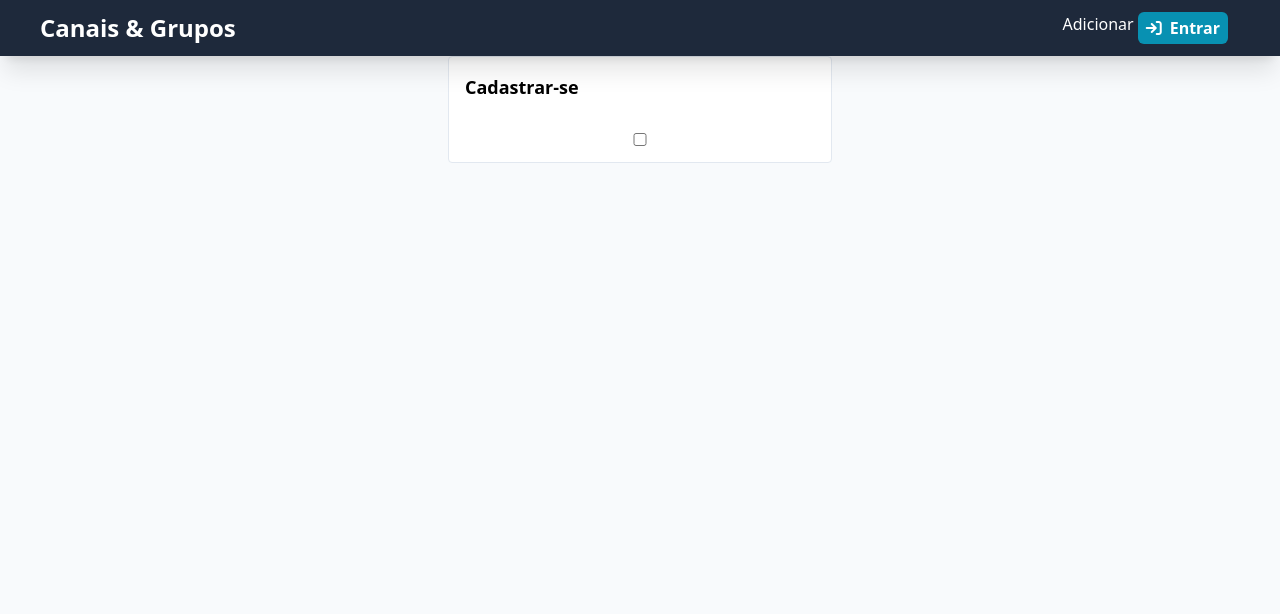
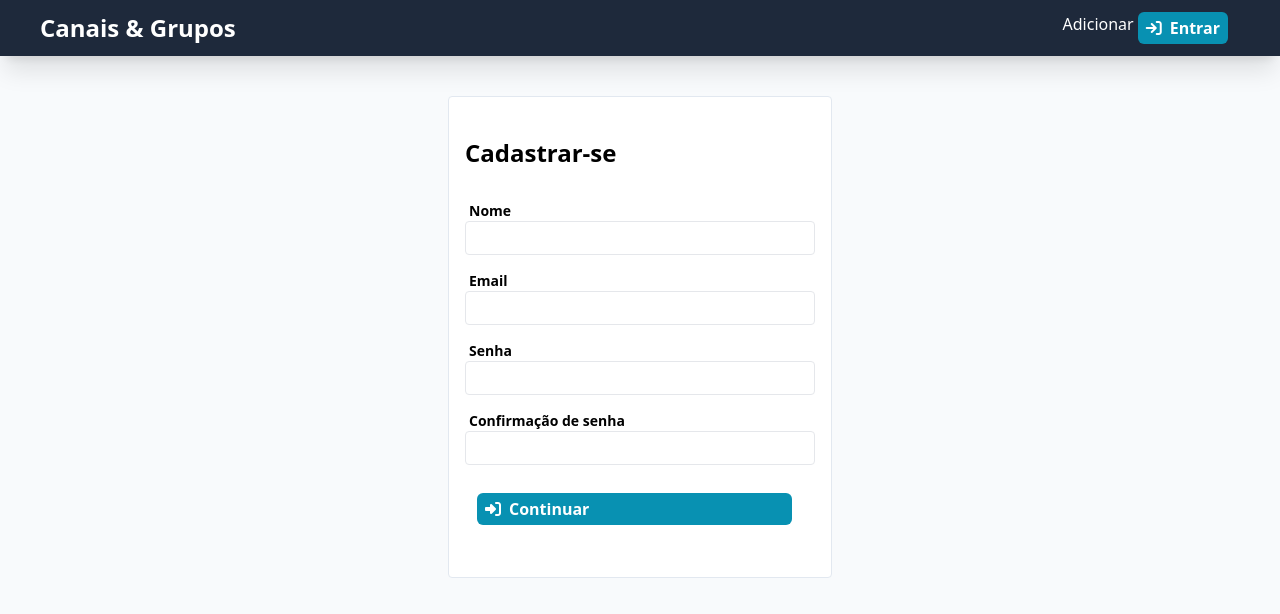
Before and after one commit to gabrielpagotto/canais-e-grupos, a SvelteKit app: page /autenticacao/cadastrar-se in a window 1280 px wide. Shown: the top 614 px of the page. Built offline with nearby package versions, Linux system fonts and the light colour scheme.

Commit message:
Feature: creating the form to create user

```diff
--- a/package.json
+++ b/package.json
@@ -13,6 +13,7 @@
 		"@sveltejs/adapter-auto": "^2.0.0",
 		"@sveltejs/kit": "^1.20.4",
 		"@types/bcrypt": "^5.0.0",
+		"@types/uuid": "^9.0.5",
 		"autoprefixer": "^10.4.16",
 		"postcss": "^8.4.31",
 		"prisma": "^5.4.1",
@@ -26,6 +27,7 @@
 	"type": "module",
 	"dependencies": {
 		"@prisma/client": "^5.4.1",
-		"bcrypt": "^5.1.1"
+		"bcrypt": "^5.1.1",
+		"uuid": "^9.0.1"
 	}
 }
--- a/src/app.css
+++ b/src/app.css
@@ -2,8 +2,8 @@
 @tailwind components;
 @tailwind utilities;
 
-body {
-  @apply bg-teal-400;
+html, body {
+  @apply bg-slate-50;
 }
 
 input, select, textarea {
@@ -19,13 +19,9 @@ label {
 }
 
 .ns-root {
-  @apply bg-slate-50 h-screen;
+  @apply bg-slate-50;
 }
 
 .ns-responsive-grid {
   @apply justify-center grid grid-cols-1 sm:grid-cols-2 md:grid-cols-3 lg:grid-cols-4 xl:grid-cols-5;
 }
-
-.ns-center {
-  @apply flex items-center justify-center;
-}
--- a/src/app.d.ts
+++ b/src/app.d.ts
@@ -7,6 +7,11 @@ declare global {
 		// interface PageData {}
 		// interface Platform {}
 	}
+
+	namespace uuid {
+
+	}
 }
 
+
 export { };
--- a/src/lib/components/form-container.svelte
+++ b/src/lib/components/form-container.svelte
@@ -3,8 +3,8 @@
 </script>
 
 <div
-  class="flex flex-col justify-center bg-white border border-slate-200 w-96 p-4 rounded gap-4"
+  class="flex flex-col justify-center bg-white max-md:bg-slate-50 max-md:border-none border border-slate-200 w-96 p-4 rounded gap-4 py-10"
 >
-  <h1 class="pb-4 font-bold text-lg">{title}</h1>
+  <h1 class="pb-4 font-bold text-2xl">{title}</h1>
   <slot />
 </div>
--- a/src/lib/components/primary-button.svelte
+++ b/src/lib/components/primary-button.svelte
@@ -1,13 +1,14 @@
 <script lang="ts">
   export let href: string | undefined = undefined;
   export let disabled: boolean = false;
+  export let type: "submit" | "button" = "button";
 
   const buttonClassName =
     "flex items-center font-bold gap-2 py-1 px-2 bg-cyan-600 rounded-md hover:bg-cyan-600/90 active:bg-cyan-600/80 disabled:bg-cyan-600/50";
 </script>
 
 {#if !href}
-  <button class={buttonClassName} {disabled}>
+  <button class={buttonClassName} {disabled} {type}>
     <slot />
   </button>
 {:else}
--- /dev/null
+++ b/src/lib/components/text-box.svelte
@@ -0,0 +1,38 @@
+<script lang="ts">
+  import { v4 as uuidv4 } from "uuid";
+
+  export let value: any = "";
+  export let label: string | undefined = undefined;
+  export let id: string = uuidv4();
+  export let placeholder: string | undefined = undefined;
+  export let name: string;
+  export let error: string | undefined | null = undefined;
+  export let type:
+    | "email"
+    | "number"
+    | "password"
+    | "search"
+    | "tel"
+    | "text"
+    | "url" = "text";
+  const inputProperties = { placeholder, type, name };
+  function handleInput(event: InputEvent) {
+    const inputValue = (event.target as HTMLInputElement).value;
+    value = inputValue;
+  }
+</script>
+
+<div class="max-w-full">
+  {#if label}
+    <label for={id} class="ml-1 font-semibold text-sm">{label}</label>
+  {/if}
+  <input
+    class="max-md:py-2 max-md:px-3 w-full text-base"
+    {id}
+    {...inputProperties}
+    bind:value
+  />
+  {#if error}
+    <p class="text-red-700 text-sm">{error}</p>
+  {/if}
+</div>
--- /dev/null
+++ b/src/lib/form-validators/signup.form-validator.ts
@@ -0,0 +1,45 @@
+export default class SignupFormValidator {
+  public static validateName(name: string) {
+    if (name.length < 4) {
+      return "Nome deve possuir ao menos 4 caracteres";
+    }
+  }
+
+  public static validateEmail(email: string) {
+    const emailRegex = /^[A-Z0-9._%+-]+@[A-Z0-9.-]+\.[A-Z]{2,}$/i;
+    if (!emailRegex.test(email)) {
+      return "O email informado não é válido";
+    }
+  }
+
+  public static validatePassword(password: string) {
+    if (password.length < 4) {
+      return "Senha deve possuir ao menos 4 caracteres";
+    }
+  }
+
+  public static validatePasswordConfirmation(
+    password: string,
+    passwordConfirmation: string
+  ) {
+    if (password.length === 0) {
+      return null;
+    }
+    if (password != passwordConfirmation) {
+      return "Senha e confirmação de senha devem ser iguais";
+    }
+  }
+
+  public static getErrors(props: { name: string; email: string; password: string; passwordConfirmation: string }) {
+    return {
+      name: SignupFormValidator.validateName(props.name),
+      email: SignupFormValidator.validateEmail(props.email),
+      password:
+        SignupFormValidator.validatePassword(props.password),
+      passwordConfirmation: SignupFormValidator.validatePasswordConfirmation(
+        props.password,
+        props.passwordConfirmation
+      )
+    }
+  }
+}
--- a/src/routes/+layout.svelte
+++ b/src/routes/+layout.svelte
@@ -3,9 +3,9 @@
   import "../app.css";
 </script>
 
-<div class="ns-root flex flex-col h-full">
+<div class="flex flex-col h-full bg-slate-50">
   <header
-    class="bg-slate-800 h-14 flex items-center shadow-xl border-b-slate-800 fixed top-0 left-0 right-0 text-white justify-between px-10"
+    class="bg-slate-800 h-14 flex items-center shadow-xl border-b-slate-600 fixed top-0 left-0 right-0 text-white justify-between px-10"
   >
     <a href="/" title="Ir para o início">
       <h1 class="text-2xl font-bold hover:opacity-70 hover:cursor-pointer">
@@ -20,7 +20,7 @@
       </PrimaryButton>
     </div>
   </header>
-  <main class="mt-14 h-full">
+  <main class="mt-14 max-md:min-h-0">
     <slot />
   </main>
 </div>
--- /dev/null
+++ b/src/routes/autenticacao/cadastrar-se/+page.server.ts
@@ -0,0 +1,34 @@
+import SignupFormValidator from "$lib/form-validators/signup.form-validator";
+import prisma from "$lib/prisma";
+import { createPasswordHash } from "$lib/utils/encrypt.util";
+import { fail, redirect, type Actions } from "@sveltejs/kit";
+
+export const actions: Actions = {
+  default: async ({ request }) => {
+    const data = await request.formData();
+    let name = data.get("name");
+    let email = data.get("email");
+    let password = data.get("password");
+    let passwordConfirmation = data.get("password_confirmation");
+
+    const fields = { name, email, password, passwordConfirmation }
+
+    if (typeof name !== 'string' || typeof email !== 'string' || typeof password !== 'string' || typeof passwordConfirmation !== 'string') {
+      return fail(400, { invalidType: "Invalid body", fields });
+    }
+
+    const errors = SignupFormValidator.getErrors({ name, email, password, passwordConfirmation });
+    if (Object.keys(errors).filter(e => errors[e as keyof typeof errors]).length > 0) {
+      return fail(400, { errors, fields })
+    }
+
+    password = await createPasswordHash(password);
+    const user = await prisma.user.create({
+      data: {
+        name, email, password
+      },
+    });
+
+    throw redirect(303, `/`);
+  }
+};
--- a/src/routes/autenticacao/cadastrar-se/+page.svelte
+++ b/src/routes/autenticacao/cadastrar-se/+page.svelte
@@ -1,15 +1,50 @@
-<script>
+<script lang="ts">
   import FormContainer from "$lib/components/form-container.svelte";
+  import PrimaryButton from "$lib/components/primary-button.svelte";
+  import TextBox from "$lib/components/text-box.svelte";
+  import type { ActionData } from "./$types";
+
+  export let form: ActionData;
 
   let title = "Cadastrar-se";
 </script>
 
-<svelt:head>
+<svelte:head>
   <title>{title}</title>
-</svelt:head>
+</svelte:head>
 
-<div class="h-full ns-center">
+<form class="h-full flex items-center justify-center pt-10" method="POST">
   <FormContainer {title}>
-    <input type="checkbox" name="" id="" />
+    <TextBox
+      label="Nome"
+      name="name"
+      value={form?.fields?.name}
+      error={form?.errors?.name}
+    />
+    <TextBox
+      label="Email"
+      type="email"
+      name="email"
+      value={form?.fields?.email}
+      error={form?.errors?.email}
+    />
+    <TextBox
+      label="Senha"
+      type="password"
+      name="password"
+      value={form?.fields?.password}
+      error={form?.errors?.password}
+    />
+    <TextBox
+      label="Confirmação de senha"
+      type="password"
+      name="password_confirmation"
+      value={form?.fields?.passwordConfirmation}
+      error={form?.errors?.passwordConfirmation}
+    />
+    <PrimaryButton type="submit">
+      <i class="fa-solid fa-right-to-bracket" />
+      <p>Continuar</p>
+    </PrimaryButton>
   </FormContainer>
-</div>
+</form>
--- a/src/routes/conversas/adicionar/+page.server.ts
+++ b/src/routes/conversas/adicionar/+page.server.ts
@@ -18,7 +18,7 @@ export const actions: Actions = {
     let userId = data.get("userId");
 
     if (!title || !details || !iconUrl || !accessUrl || !userId) {
-      return fail(400, {title, details, iconUrl, accessUrl, userId, missing: true });
+      return fail(400, { title, details, iconUrl, accessUrl, userId, missing: true });
     }
 
     if (typeof title != 'string' || typeof details != 'string' || typeof iconUrl != 'string' || typeof accessUrl != 'string' || typeof userId != 'string') {
--- a/src/routes/conversas/adicionar/+page.svelte
+++ b/src/routes/conversas/adicionar/+page.svelte
@@ -1,4 +1,5 @@
 <script lang="ts">
+  import TextBox from "$lib/components/text-box.svelte";
   import type { ActionData, PageData } from "./$types";
 
   export let data: PageData;
@@ -16,10 +17,8 @@
     class="flex flex-col justify-center pt-10 bg-white border border-slate-200 w-96 p-4 rounded gap-4"
   >
     <h1 class="pb-4 font-bold text-lg">{title}</h1>
-    <label>
-      Título
-      <input type="text" name="title" id="title" value={form?.title ?? ""} />
-    </label>
+    <TextBox name="title" label="Título" value={form?.title ?? ""} />
+
     <label>
       Detalhes
       <textarea name="details" id="details" />
```
Also changed, not shown: 1 other file (tests, documents, lock files or other folders). Lines whose indentation alone changed are shown as unchanged.
